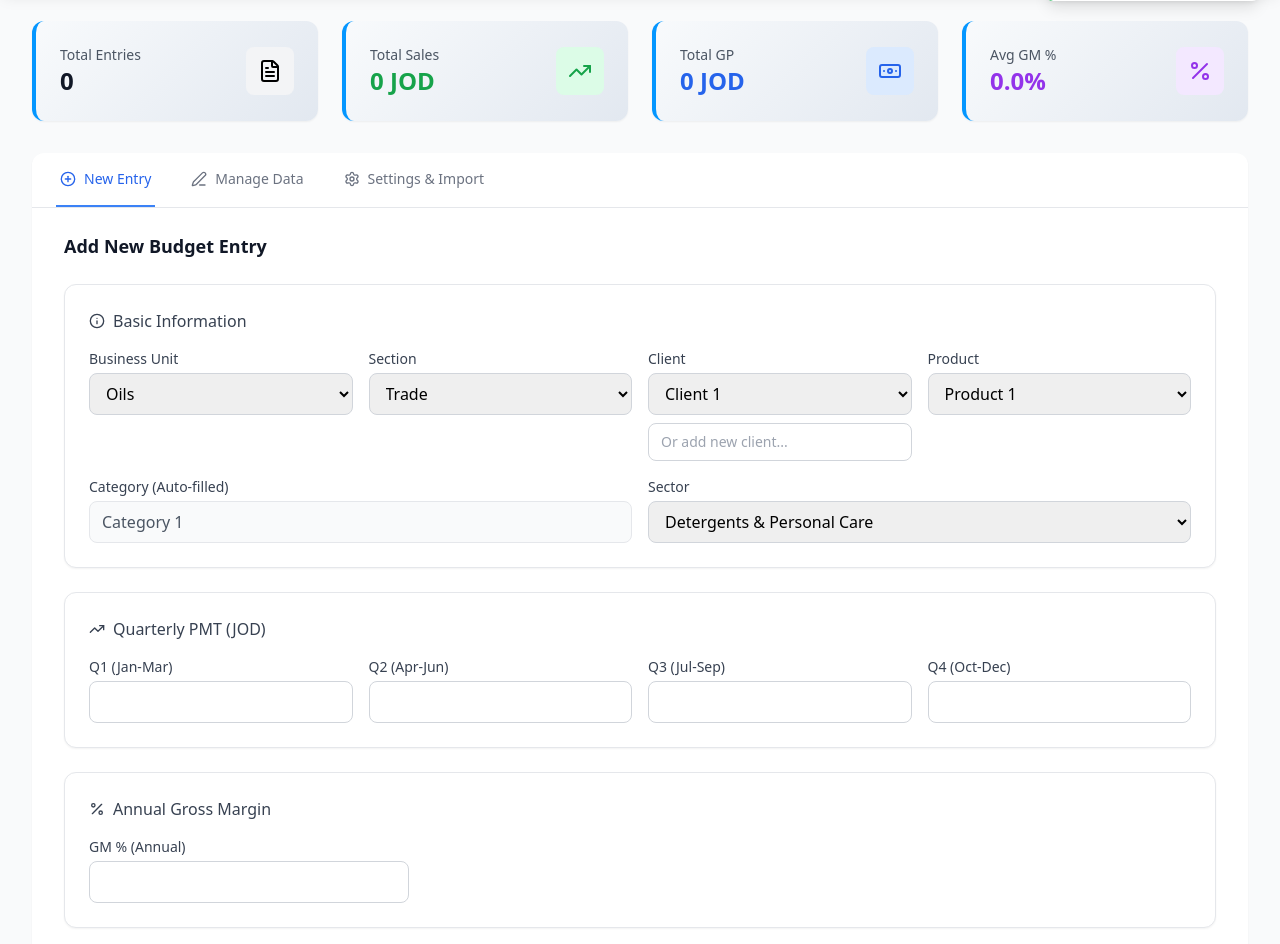
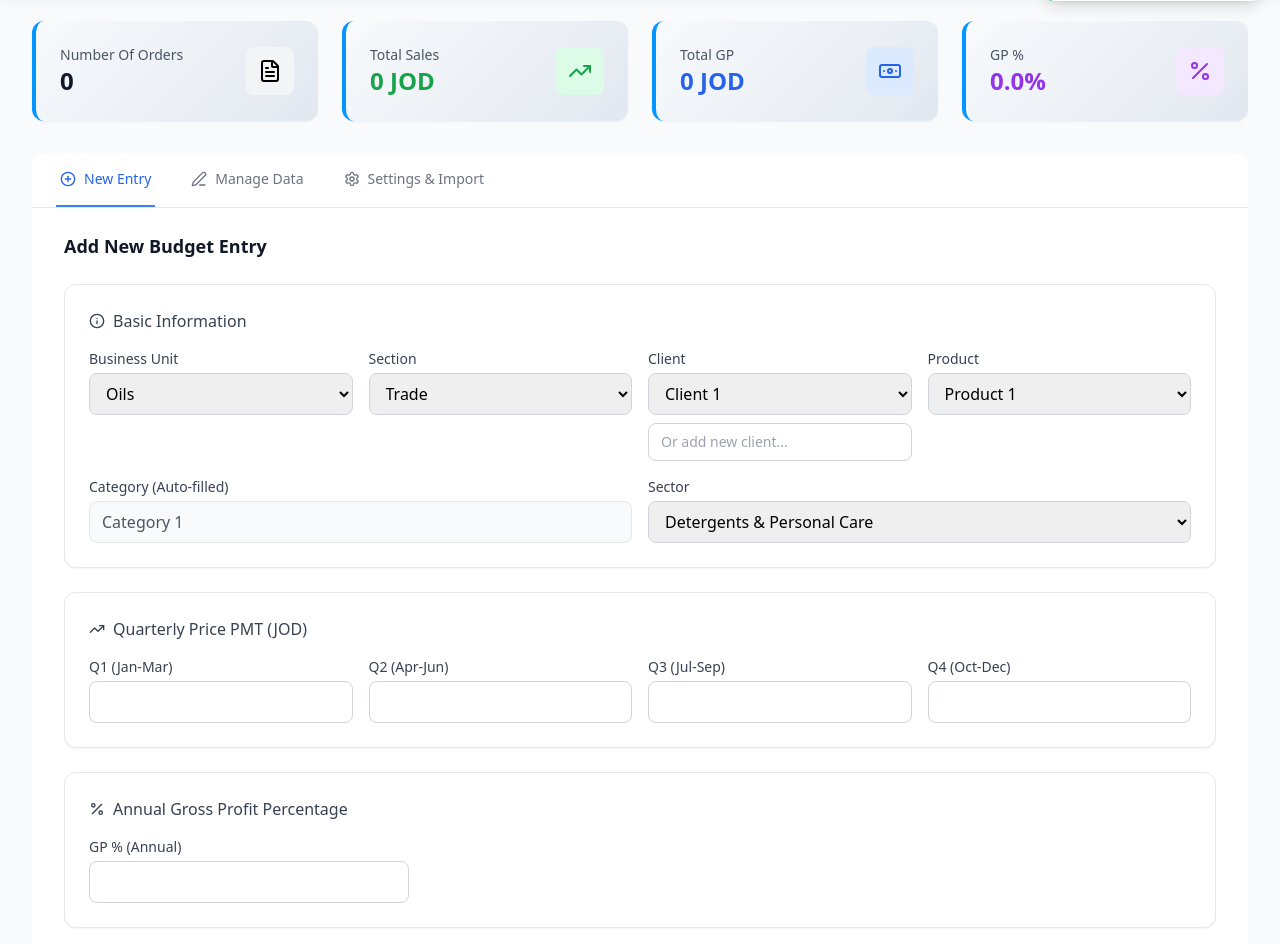
Before and after one commit to AwsNjadat1/Budget_Project, a Flask app: page / in a window 1280 px wide. Shown: the part 75-1019 px from the top of the page. Run offline with Flask 3, Linux system fonts and the light colour scheme; some libraries are stand-ins or nearby versions.

Commit message:
GM to GP

```diff
--- a/budget_app/data_utils.py
+++ b/budget_app/data_utils.py
@@ -9,17 +9,17 @@ IDCOL = "_rid"
 # --- Internal narrow schema for ENTRIES_DF ---
 INTERNAL_DF_COLS = [
     "Business Unit", "Section", "Client", "Category", "Product", "Month",
-    "Qty (MT)", "PMT (JOD)", "GM %", "Sales (JOD)", "GP (JOD)", "Sector", "Booked"
+    "Qty (MT)", "PMT (JOD)", "GP %", "Sales (JOD)", "GP (JOD)", "Sector", "Booked"
 ]
 INTERNAL_NUMERIC_COLS = [
-    "Qty (MT)", "PMT (JOD)", "GM %", "Sales (JOD)", "GP (JOD)"
+    "Qty (MT)", "PMT (JOD)", "GP %", "Sales (JOD)", "GP (JOD)"
 ]
 
 # --- Original wide schema for external Excel files ---
 WIDE_EXCEL_COLS = [
     "Business Unit", "Section", "Client", "Category", "Product",
     "PMT_Q1 (JOD)", "PMT_Q2 (JOD)", "PMT_Q3 (JOD)", "PMT_Q4 (JOD)",
-    "GM %",
+    "GP %",
     "Qty_Jan (MT)", "Qty_Feb (MT)", "Qty_Mar (MT)", "Qty_Apr (MT)", "Qty_May (MT)", "Qty_Jun (MT)",
     "Qty_Jul (MT)", "Qty_Aug (MT)", "Qty_Sep (MT)", "Qty_Oct (MT)", "Qty_Nov (MT)", "Qty_Dec (MT)",
     "Sales_Q1 (JOD)", "Sales_Q2 (JOD)", "Sales_Q3 (JOD)", "Sales_Q4 (JOD)", "Total_Sales (JOD)",
@@ -27,7 +27,7 @@ WIDE_EXCEL_COLS = [
     "Sector", "Booked"
 ]
 WIDE_EXCEL_NUMERIC_COLS = [
-    "PMT_Q1 (JOD)", "PMT_Q2 (JOD)", "PMT_Q3 (JOD)", "PMT_Q4 (JOD)", "GM %",
+    "PMT_Q1 (JOD)", "PMT_Q2 (JOD)", "PMT_Q3 (JOD)", "PMT_Q4 (JOD)", "GP %",
     "Qty_Jan (MT)", "Qty_Feb (MT)", "Qty_Mar (MT)", "Qty_Apr (MT)", "Qty_May (MT)", "Qty_Jun (MT)",
     "Qty_Jul (MT)", "Qty_Aug (MT)", "Qty_Sep (MT)", "Qty_Oct (MT)", "Qty_Nov (MT)", "Qty_Dec (MT)",
     "Sales_Q1 (JOD)", "Sales_Q2 (JOD)", "Sales_Q3 (JOD)", "Sales_Q4 (JOD)", "Total_Sales (JOD)",
@@ -37,7 +37,7 @@ WIDE_EXCEL_NUMERIC_COLS = [
 # --- Columns for saving/exporting Excel files ---
 SAVE_EXCEL_COLS = [
     "Business Unit", "Section", "Client", "Category", "Product", "Month",
-    "Qty (MT)", "PMT (JOD)", "GM %", "Sales (JOD)", "GP (JOD)", "Sector", "Booked"
+    "Qty (MT)", "PMT (JOD)", "GP %", "Sales (JOD)", "GP (JOD)", "Sector", "Booked"
 ]
 
 
@@ -160,8 +160,8 @@ def recalc_wide_schema(df: pd.DataFrame, products_df: pd.DataFrame) -> pd.DataFr
     # Total Sales
     df["Total_Sales (JOD)"] = (df["Sales_Q1 (JOD)"] + df["Sales_Q2 (JOD)"] + df["Sales_Q3 (JOD)"] + df["Sales_Q4 (JOD)"]).round(2)
 
-    # Calculate GP for each quarter using the annual GM%
-    gm_factor = df["GM %"] / 100.0
+    # Calculate GP for each quarter using the annual GP%
+    gm_factor = df["GP %"] / 100.0
     df["GP_Q1 (JOD)"] = (df["Sales_Q1 (JOD)"] * gm_factor).round(2)
     df["GP_Q2 (JOD)"] = (df["Sales_Q2 (JOD)"] * gm_factor).round(2)
     df["GP_Q3 (JOD)"] = (df["Sales_Q3 (JOD)"] * gm_factor).round(2)
@@ -184,7 +184,7 @@ def recalc_narrow_schema(df: pd.DataFrame, products_df: pd.DataFrame) -> pd.Data
     )
 
     df["Sales (JOD)"] = (df["Qty (MT)"] * df["PMT (JOD)"]).round(2)
-    df["GP (JOD)"] = (df["Sales (JOD)"] * df["GM %"] / 100.0).round(2)
+    df["GP (JOD)"] = (df["Sales (JOD)"] * df["GP %"] / 100.0).round(2)
 
     return df
 
@@ -213,7 +213,7 @@ def convert_wide_to_narrow(df_wide: pd.DataFrame) -> pd.DataFrame:
     if not month_qty_cols:
         return pd.DataFrame(columns=[IDCOL] + INTERNAL_DF_COLS)
 
-    id_vars_base = ["Business Unit", "Section", "Client", "Category", "Product", "GM %", "Sector", "Booked"]
+    id_vars_base = ["Business Unit", "Section", "Client", "Category", "Product", "GP %", "Sector", "Booked"]
     id_vars_pmt = [c for c in WIDE_EXCEL_COLS if c.startswith("PMT_Q")]
     id_vars = list(set(id_vars_base + id_vars_pmt + [IDCOL]))
     id_vars = [col for col in id_vars if col in work.columns]
@@ -237,9 +237,9 @@ def convert_wide_to_narrow(df_wide: pd.DataFrame) -> pd.DataFrame:
         return 0.0
 
     df_melted["PMT (JOD)"] = df_melted.apply(get_monthly_pmt, axis=1)
-    df_melted["GM %"] = pd.to_numeric(df_melted.get("GM %", 0.0), errors="coerce").fillna(0.0)
+    df_melted["GP %"] = pd.to_numeric(df_melted.get("GP %", 0.0), errors="coerce").fillna(0.0)
     df_melted["Sales (JOD)"] = (df_melted["Qty (MT)"] * df_melted["PMT (JOD)"]).round(2)
-    df_melted["GP (JOD)"] = (df_melted["Sales (JOD)"] * df_melted["GM %"] / 100.0).round(2)
+    df_melted["GP (JOD)"] = (df_melted["Sales (JOD)"] * df_melted["GP %"] / 100.0).round(2)
 
     final_df = df_melted[[col for col in [IDCOL] + INTERNAL_DF_COLS if col in df_melted.columns]]
 
--- a/budget_app/routes.py
+++ b/budget_app/routes.py
@@ -71,9 +71,9 @@ def api_add_entry():
 
         try:
             if float(data.get("gm_percent")) == 0:
-                errors.append("GM % cannot be 0.")
+                errors.append("GP % cannot be 0.")
         except (ValueError, TypeError, AttributeError):
-            errors.append("Invalid value for GM %.")
+            errors.append("Invalid value for GP %.")
 
         if errors:
             return jsonify({
@@ -91,7 +91,7 @@ def api_add_entry():
             "Product": str(data.get("product", "")),
             "Month": month_name_to_num(data.get("month_name", "Jan")),
             "PMT (JOD)": float(data.get("pmt", 0)),
-            "GM %": float(data.get("gm_percent", 0)),
+            "GP %": float(data.get("gm_percent", 0)),
             "Qty (MT)": float(data.get("qty", 0)),
             "Sales (JOD)": 0.0,
             "GP (JOD)": 0.0,
--- a/budget_app/static/js/main.js
+++ b/budget_app/static/js/main.js
@@ -445,7 +445,7 @@ const UI = {
                 <td class="px-4 py-3 text-sm">${Utils.monthNumToName(entry.Month)}</td>
                 <td class="px-4 py-3 text-sm text-right">${u(entry['Qty (MT)'])}</td>
                 <td class="px-4 py-3 text-sm text-right">${u(entry['PMT (JOD)'])}</td>
-                <td class="px-4 py-3 text-sm text-right">${u(entry['GM %'], 1)}%</td>
+                <td class="px-4 py-3 text-sm text-right">${u(entry['GP %'], 1)}%</td>
                 <td class="px-4 py-3 text-sm text-green-600 font-medium text-right">${u(entry['Sales (JOD)'], 0)}</td>
                 <td class="px-4 py-3 text-sm text-blue-600 font-medium text-right">${u(entry['GP (JOD)'], 0)}</td>
                 <td class="px-4 py-3 text-sm"><span class="px-2 py-1 text-xs rounded-full ${entry.Booked === 'Yes' ? 'bg-green-100 text-green-800' : 'bg-red-100 text-red-800'}">${entry.Booked || 'No'}</span></td>
@@ -527,7 +527,7 @@ const EventHandlers = {
             }
             const warnings = [];
             if (isNaN(baseData.gm_percent) || baseData.gm_percent === 0) {
-                warnings.push("Annual GM % cannot be 0.");
+                warnings.push("Annual GP % cannot be 0.");
             }
 
             entriesToAdd.forEach(entry => {
--- a/budget_app/templates/index.html
+++ b/budget_app/templates/index.html
@@ -73,7 +73,7 @@
             <div class="metric-card p-6 rounded-xl shadow-sm animate-fade-in">
                 <div class="flex items-center justify-between">
                     <div>
-                        <p class="text-sm font-medium text-gray-600">Total Entries</p>
+                        <p class="text-sm font-medium text-gray-600">Number Of Orders</p>
                         <p class="text-2xl font-bold text-gray-900" id="totalEntries">0</p>
                     </div>
                     <div class="bg-gray-100 p-3 rounded-lg">
@@ -109,7 +109,7 @@
             <div class="metric-card p-6 rounded-xl shadow-sm animate-fade-in" style="animation-delay: 0.3s">
                 <div class="flex items-center justify-between">
                     <div>
-                        <p class="text-sm font-medium text-gray-600">Avg GM %</p>
+                        <p class="text-sm font-medium text-gray-600">GP %</p>
                         <p class="text-2xl font-bold text-purple-600" id="avgGM">0.0%</p>
                     </div>
                     <div class="bg-purple-100 p-3 rounded-lg">
@@ -233,7 +233,7 @@
                         <div class="bg-white p-6 rounded-xl border border-gray-200 shadow-sm mb-6">
                             <h4 class="font-medium text-gray-700 mb-4 flex items-center">
                                 <i data-lucide="trending-up" class="w-4 h-4 mr-2"></i>
-                                Quarterly PMT (JOD)
+                                Quarterly Price PMT (JOD)
                             </h4>
                             <div class="grid grid-cols-1 md:grid-cols-4 gap-4">
                                 <div>
@@ -255,14 +255,14 @@
                             </div>
                         </div>
 
-                        <!-- Annual GM% -->
+                        <!-- Annual GP% -->
                         <div class="bg-white p-6 rounded-xl border border-gray-200 shadow-sm mb-6">
                             <h4 class="font-medium text-gray-700 mb-4 flex items-center">
                                 <i data-lucide="percent" class="w-4 h-4 mr-2"></i>
-                                Annual Gross Margin
+                                Annual Gross Profit Percentage
                             </h4>
                             <div class="max-w-xs">
-                                <label class="block text-sm font-medium text-gray-700 mb-1">GM % (Annual)</label>
+                                <label class="block text-sm font-medium text-gray-700 mb-1">GP % (Annual)</label>
                                 <input id="gmPercent" type="number" step="0.1" class="input-focus w-full px-3 py-2 border border-gray-300 rounded-lg focus:ring-2 focus:ring-primary-500 focus:border-transparent text-right">
                             </div>
                         </div>
@@ -483,7 +483,7 @@
                                             <th class="px-4 py-3 text-left text-xs font-medium text-gray-500 uppercase tracking-wider">Month</th>
                                             <th class="px-4 py-3 text-right text-xs font-medium text-gray-500 uppercase tracking-wider">Qty (MT)</th>
                                             <th class="px-4 py-3 text-right text-xs font-medium text-gray-500 uppercase tracking-wider">PMT</th>
-                                            <th class="px-4 py-3 text-right text-xs font-medium text-gray-500 uppercase tracking-wider">GM %</th>
+                                            <th class="px-4 py-3 text-right text-xs font-medium text-gray-500 uppercase tracking-wider">GP %</th>
                                             <th class="px-4 py-3 text-right text-xs font-medium text-gray-500 uppercase tracking-wider">Sales</th>
                                             <th class="px-4 py-3 text-right text-xs font-medium text-gray-500 uppercase tracking-wider">GP</th>
                                             <th class="px-4 py-3 text-left text-xs font-medium text-gray-500 uppercase tracking-wider">Booked</th>
```
